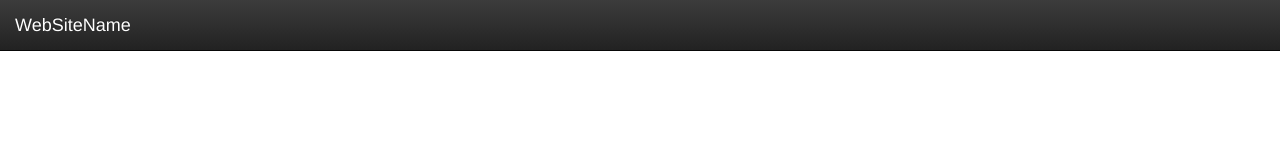
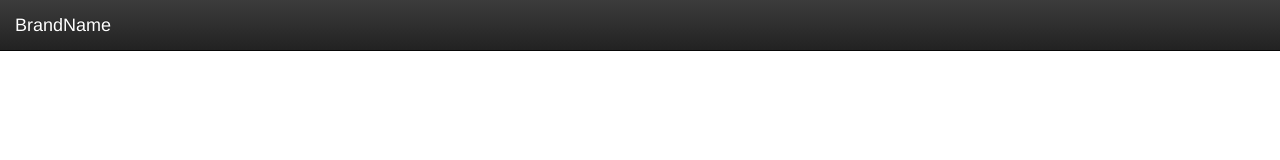
Before and after one commit to ronnytorresmtz/advanced-crud-vue, a Vue app in the folder client/: page / in a window 1280 px wide. Shown: the top 160 px of the page. Built offline with nearby package versions, Linux system fonts and the light colour scheme; what vue-worker would draw is missing.

Commit message:
clean code

```diff
--- a/client/src/components/layout/topbar.vue
+++ b/client/src/components/layout/topbar.vue
@@ -1,17 +1,22 @@
 <template>
   <div>
-    <nav class="navbar navbar-inverse navbar-fixed-top" >
-     <div class="container-fluid">
+    <nav class="navbar navbar-inverse navbar-fixed-top">
+      <div class="container-fluid">
         <div class="navbar-header">
-          <a class="navbar-brand" href="#">WebSiteName</a>
+          <a class="navbar-brand" href="#">BrandName</a>
         </div>
-        <!--ul class="nav navbar-nav">
-          <li class="active"><a href="#">Home</a></li>
-          <li><a href="#">Page 1</a></li>
-          <li><a href="#">Page 2</a></li>
-          <li><a href="#">Page 3</a></li>
-        </ul-->
-     </div>
+      </div>
     </nav>
   </div>
 </template>
+
+<script>
+
+  export default {
+
+    data() {
+      return {
+      };
+    },
+  };
+</script>
```
